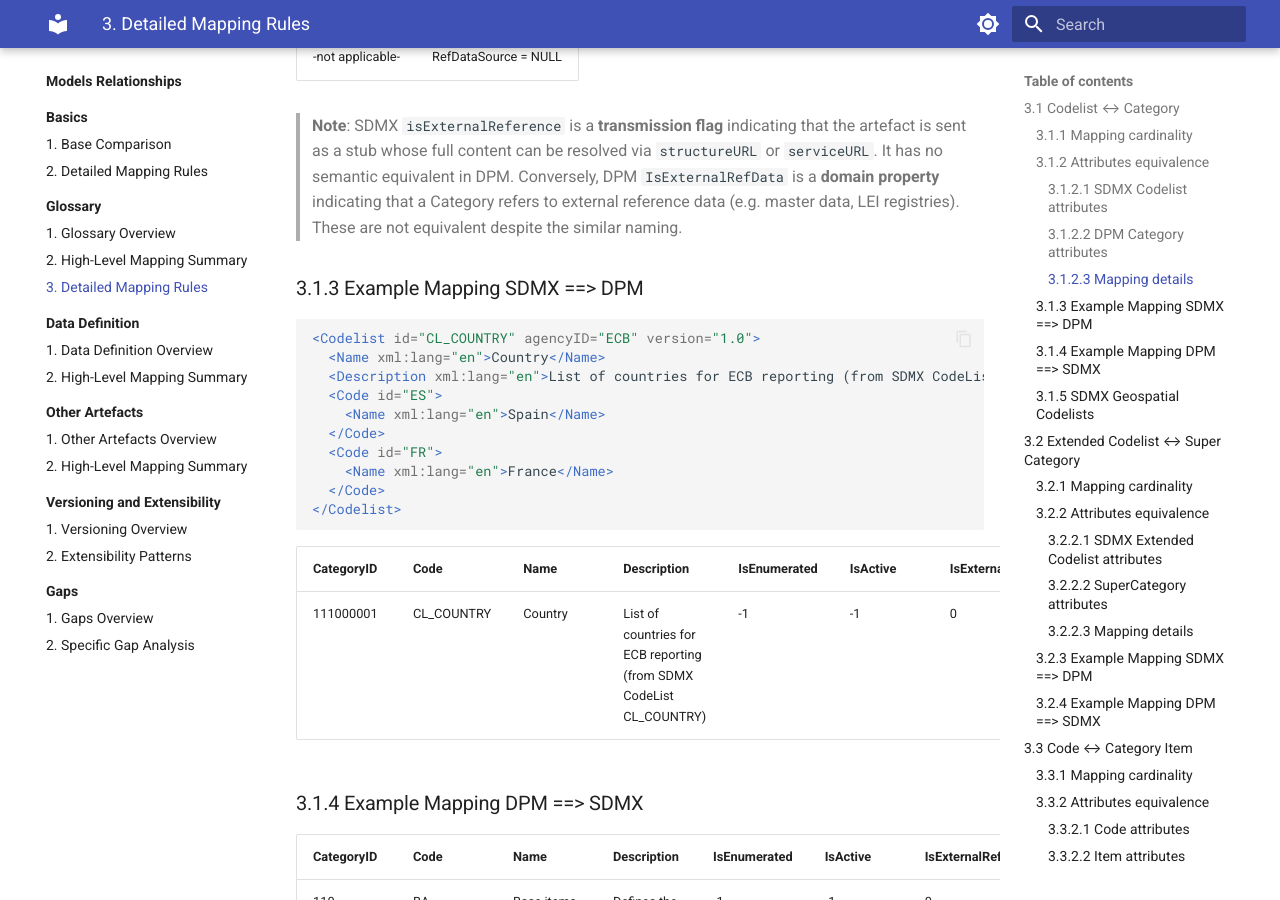
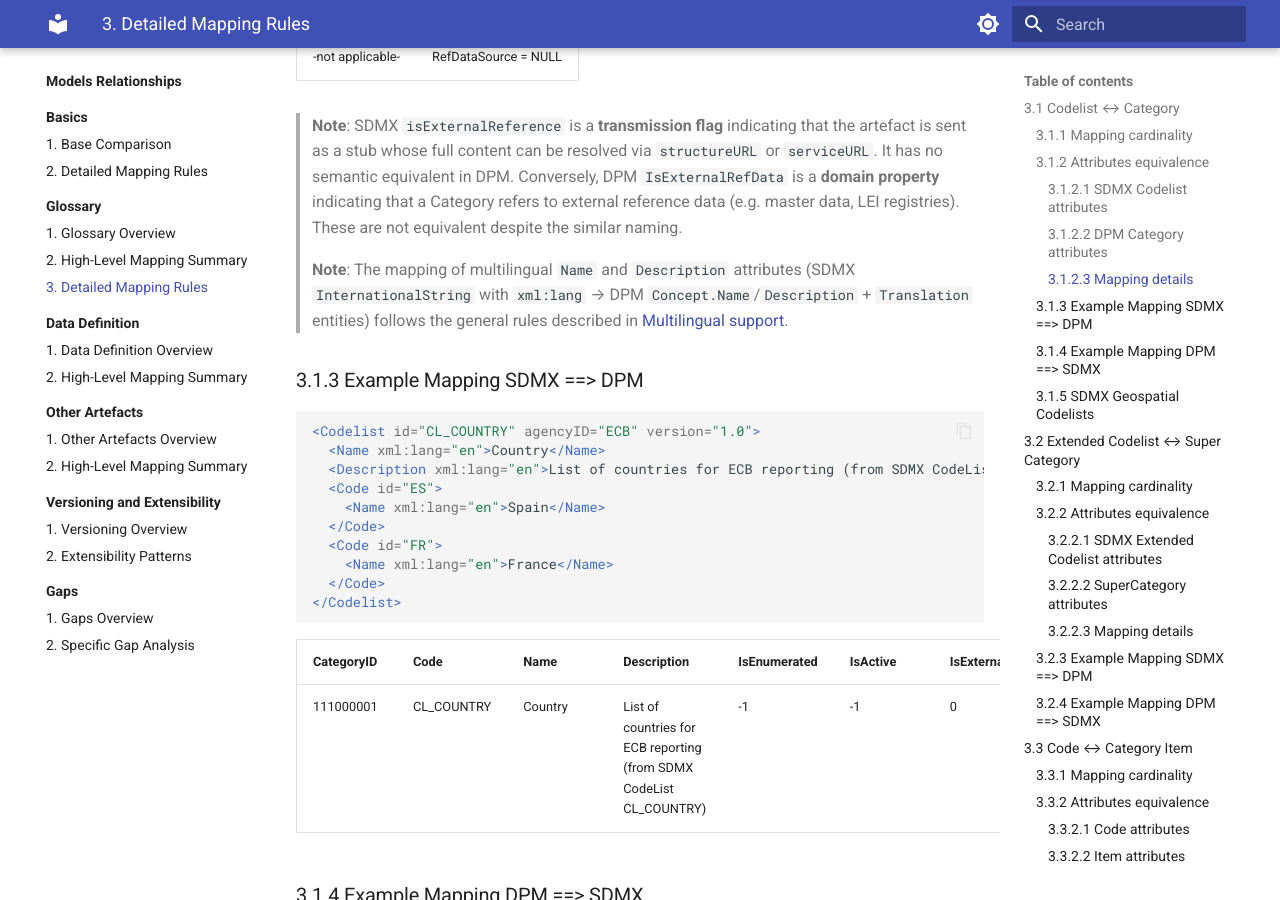
Before and after one commit to sdmx-twg/wp-sdmx-dpm, an MkDocs documentation site: the page built from docs/models-relationships/01_glossary/03_detailed_mapping_rules.md, in a window 1280 px wide and 900 px high, scrolled down 2691 px. Built offline with MkDocs 1.6.1 and Material for MkDocs 9.7.7, drawn with Linux system fonts in a browser that asks for light colours.

Commit message:
fix: add cross-reference to multilingual mapping rules in Codelist-Category section
Addresses #51 — the Codelist↔Category mapping section showed xml:lang
attributes in SDMX examples but didn't explain how languages map to DPM
Categories. Added a note linking to the existing multilingual support
rules in section 2.3.

```diff
--- a/docs/models-relationships/01_glossary/03_detailed_mapping_rules.md
+++ b/docs/models-relationships/01_glossary/03_detailed_mapping_rules.md
@@ -83,6 +83,8 @@ classDiagram
 |     -not applicable-      | RefDataSource = NULL      |
 
 > **Note**: SDMX `isExternalReference` is a **transmission flag** indicating that the artefact is sent as a stub whose full content can be resolved via `structureURL` or `serviceURL`. It has no semantic equivalent in DPM. Conversely, DPM `IsExternalRefData` is a **domain property** indicating that a Category refers to external reference data (e.g. master data, LEI registries). These are not equivalent despite the similar naming.
+
+> **Note**: The mapping of multilingual `Name` and `Description` attributes (SDMX `InternationalString` with `xml:lang` → DPM `Concept.Name`/`Description` + `Translation` entities) follows the general rules described in [Multilingual support](../00_basics/02_detailed_mapping_rules.md#23-multilingual-support-internationalstring-vs-translations).
 
 
 ### 3.1.3 Example Mapping SDMX ==> DPM
```
